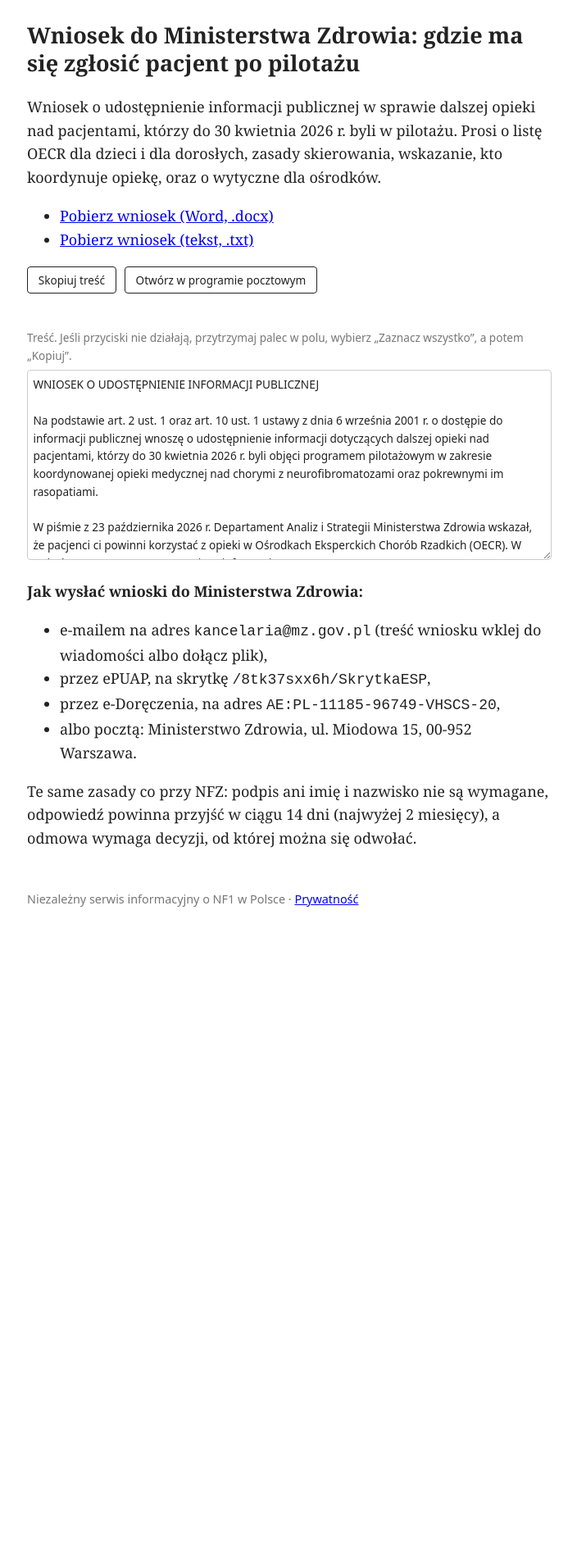
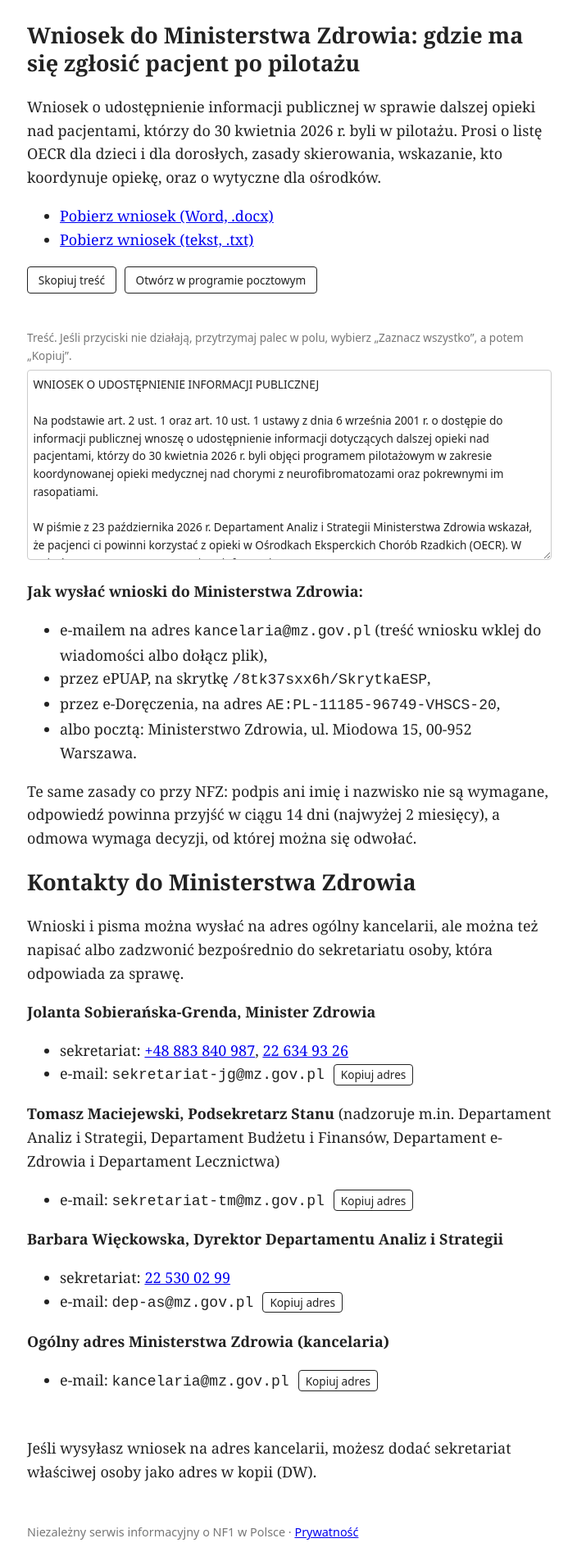
Before and after one commit to sylwiaeb/nf1news, a Jekyll site: the page built from do-pobrania.md, in a window 1280 px wide. Shown: the part 2362-4266 px from the top of the page at 82% size, without its empty margins (287-991 px from the left). Built offline with Jekyll 4.4.1, drawn with Linux system fonts in a browser that asks for light colours; before the commit the page ends 3494 px from its top, so only the background shows below that.

Commit message:
Kontakty do Ministerstwa Zdrowia na stronie Do pobrania, link z poradnika
Co-Authored-By: Claude Opus 5.5 <noreply@anthropic.com>
Claude-Session: https://claude.ai/code/session_019jaYATR9w3W35QGoNrwgMj

```diff
--- a/_layouts/default.html
+++ b/_layouts/default.html
@@ -69,6 +69,8 @@
     .mail-box .mail-note { margin: 0.4rem 0; }
     .mail-box .copy-msg { margin: 0; min-height: 1.2em; font-weight: 600; }
     .mail-box textarea { width: 100%; box-sizing: border-box; font: inherit; color: inherit; background: none; border: 1px solid #ccc; border-radius: 4px; padding: 0.4rem; }
+    .contacts .copy-msg { font: 600 0.85rem system-ui, sans-serif; min-height: 1.2em; margin: 0 0 1rem; }
+    .contacts .btn { margin: 0 0 0 0.4rem; padding: 0.15rem 0.5rem; }
     .btn { display: inline-block; font: 0.85rem system-ui, sans-serif; padding: 0.4rem 0.8rem; margin: 0 0.4rem 0.4rem 0; border: 1px solid currentColor; border-radius: 4px; background: none; color: inherit; text-decoration: none; cursor: pointer; }
     mark { background: #ffe680; color: inherit; padding: 0 .15em; border-radius: 2px; }
     @media (prefers-color-scheme: dark) { mark { background: #6b5500; color: #fff; } }
@@ -100,6 +102,19 @@
         try { ok = document.execCommand('copy'); } catch (err) {}
         if (!ok && navigator.clipboard) navigator.clipboard.writeText(ta.value);
         done.hidden = false;
+      } else if (t.matches && t.matches('button.copy-addr')) {
+        // „Kopiuj adres”: kopiuje jeden adres e-mail z listy kontaktów.
+        var addr = t.dataset.copy, out = t.closest('.contacts') && t.closest('.contacts').querySelector('.copy-msg');
+        var said = function (ok) { if (out) out.textContent = ok ? 'Skopiowano: ' + addr : 'Nie udało się skopiować. Adres: ' + addr; if (ok) { t.textContent = 'Skopiowano ✓'; setTimeout(function () { t.textContent = 'Kopiuj adres'; }, 2000); } };
+        var fallback = function () {
+          var tmp = document.createElement('textarea'), ok = false;
+          tmp.value = addr; tmp.setAttribute('readonly', ''); tmp.style.position = 'fixed'; tmp.style.opacity = '0';
+          document.body.appendChild(tmp); tmp.select();
+          try { ok = document.execCommand('copy'); } catch (err) {}
+          document.body.removeChild(tmp); said(ok);
+        };
+        if (navigator.clipboard && window.isSecureContext) navigator.clipboard.writeText(addr).then(function () { said(true); }, fallback);
+        else fallback();
       } else if (t.matches && t.matches('button.copy')) {
         // „Skopiuj treść”: najpierw schowek, potem execCommand, a gdy oba zawiodą,
         // zaznaczamy tekst w polu, żeby można go było skopiować ręcznie.
--- a/do-pobrania.md
+++ b/do-pobrania.md
@@ -57,3 +57,29 @@ Wniosek o udostępnienie informacji publicznej w sprawie dalszej opieki nad pacj
 - albo pocztą: Ministerstwo Zdrowia, ul. Miodowa 15, 00-952 Warszawa.
 
 Te same zasady co przy NFZ: podpis ani imię i nazwisko nie są wymagane, odpowiedź powinna przyjść w ciągu 14 dni (najwyżej 2 miesięcy), a odmowa wymaga decyzji, od której można się odwołać.
+
+## Kontakty do Ministerstwa Zdrowia
+
+Wnioski i pisma można wysłać na adres ogólny kancelarii, ale można też napisać albo zadzwonić bezpośrednio do sekretariatu osoby, która odpowiada za sprawę.
+
+<div class="contacts" markdown="1">
+
+**Jolanta Sobierańska-Grenda, Minister Zdrowia**
+- sekretariat: <a href="tel:+48883840987">+48 883 840 987</a>, <a href="tel:+48226349326">22 634 93 26</a>
+- e-mail: `sekretariat-jg@mz.gov.pl` <button type="button" class="btn copy-addr" data-copy="sekretariat-jg@mz.gov.pl">Kopiuj adres</button>
+
+**Tomasz Maciejewski, Podsekretarz Stanu** (nadzoruje m.in. Departament Analiz i Strategii, Departament Budżetu i Finansów, Departament e-Zdrowia i Departament Lecznictwa)
+- e-mail: `sekretariat-tm@mz.gov.pl` <button type="button" class="btn copy-addr" data-copy="sekretariat-tm@mz.gov.pl">Kopiuj adres</button>
+
+**Barbara Więckowska, Dyrektor Departamentu Analiz i Strategii**
+- sekretariat: <a href="tel:+48225300299">22 530 02 99</a>
+- e-mail: `dep-as@mz.gov.pl` <button type="button" class="btn copy-addr" data-copy="dep-as@mz.gov.pl">Kopiuj adres</button>
+
+**Ogólny adres Ministerstwa Zdrowia (kancelaria)**
+- e-mail: `kancelaria@mz.gov.pl` <button type="button" class="btn copy-addr" data-copy="kancelaria@mz.gov.pl">Kopiuj adres</button>
+
+<p class="copy-msg" role="status" aria-live="polite"></p>
+
+</div>
+
+Jeśli wysyłasz wniosek na adres kancelarii, możesz dodać sekretariat właściwej osoby jako adres w kopii (DW).
```
Also changed, not shown: _posts/2026-11-02-co-moga-zrobic-pacjenci-i-rodziny.md (+2 -0 lines).
